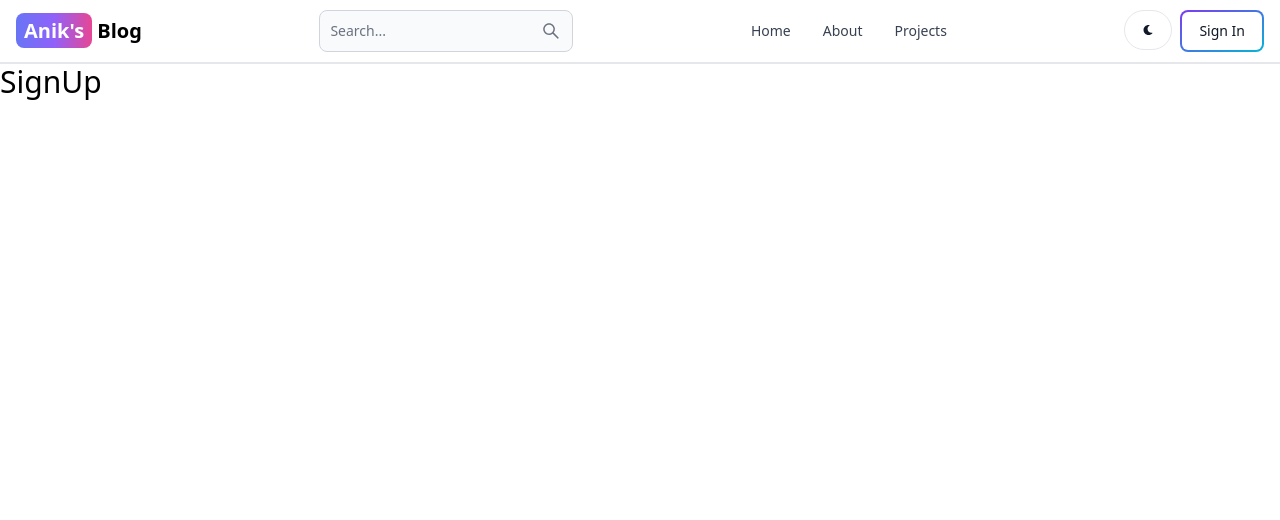
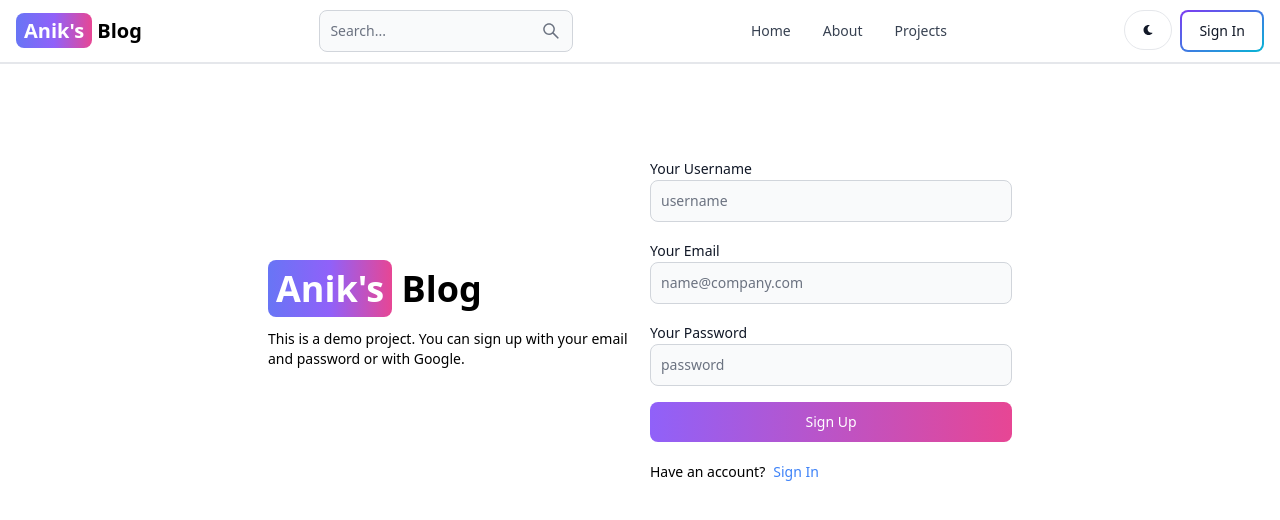
Before and after one commit to anik-saha-2001/mern-blog, a React (Vite) app in the folder client/: page /sign-up in a window 1280 px wide. Shown: the top 520 px of the page. Built offline with nearby package versions, Linux system fonts and the light colour scheme.

Commit message:
creacte sign-up page ui

```diff
--- a/client/src/pages/SignUp.jsx
+++ b/client/src/pages/SignUp.jsx
@@ -1,5 +1,56 @@
+import { Button, Label, TextInput } from "flowbite-react";
+import { Link } from "react-router-dom";
+
 const SignUp = () => {
-  return <div className="text-3xl">SignUp</div>;
+  return (
+    <div className="min-h-screen mt-20">
+      <div className="flex p-3 max-w-3xl mx-auto flex-col md:flex-row md:items-center gap-5">
+        {/* left */}
+        <div className="flex-1">
+          <Link to="/" className="font-bold dark:text-white text-4xl">
+            <span className="px-2 py-1 bg-gradient-to-r from-indigo-500 via-purple-500 to-pink-500 rounded-lg text-white">
+              Anik's
+            </span>{" "}
+            Blog
+          </Link>
+          <p className="text-sm mt-5">
+            This is a demo project. You can sign up with your email and password
+            or with Google.
+          </p>
+        </div>
+        {/* right */}
+        <div className="flex-1">
+          <form className="flex flex-col gap-4">
+            <div>
+              <Label value="Your Username" />
+              <TextInput type="text" placeholder="username" id="username" />
+            </div>
+
+            <div>
+              <Label value="Your Email" />
+              <TextInput type="email" placeholder="name@company.com" id="email" />
+            </div>
+
+            <div>
+              <Label value="Your Password" />
+              <TextInput type="password" placeholder="password" id="password" />
+            </div>
+
+            <Button gradientDuoTone="purpleToPink" type="submit">
+              Sign Up
+            </Button>
+          </form>
+
+          <div className="flex gap-2 text-sm mt-5">
+            <span>Have an account?</span>
+            <Link to="/sign-in" className="text-blue-500">
+              Sign In
+            </Link>
+          </div>
+        </div>
+      </div>
+    </div>
+  );
 };
 
 export default SignUp;
```
